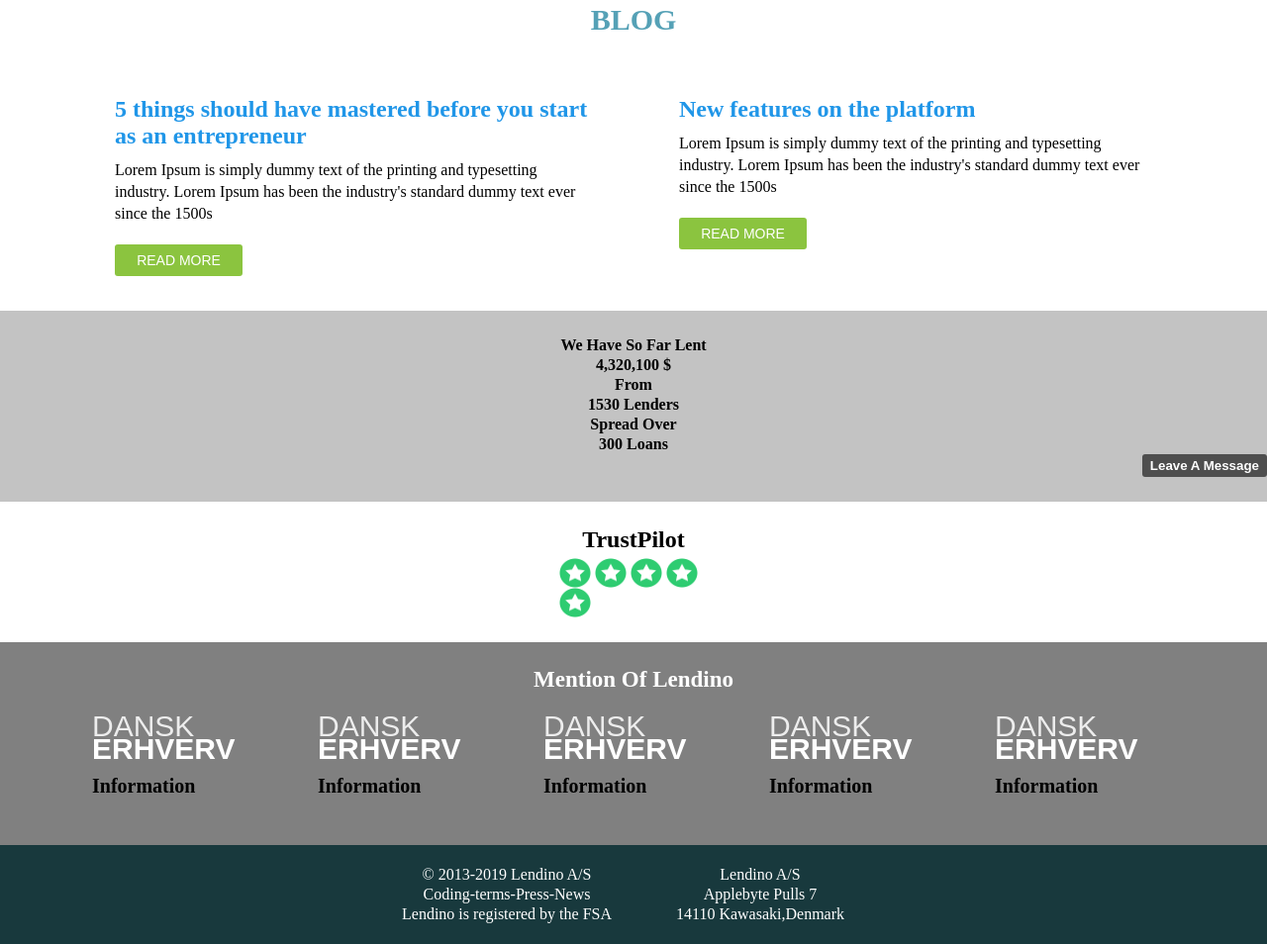
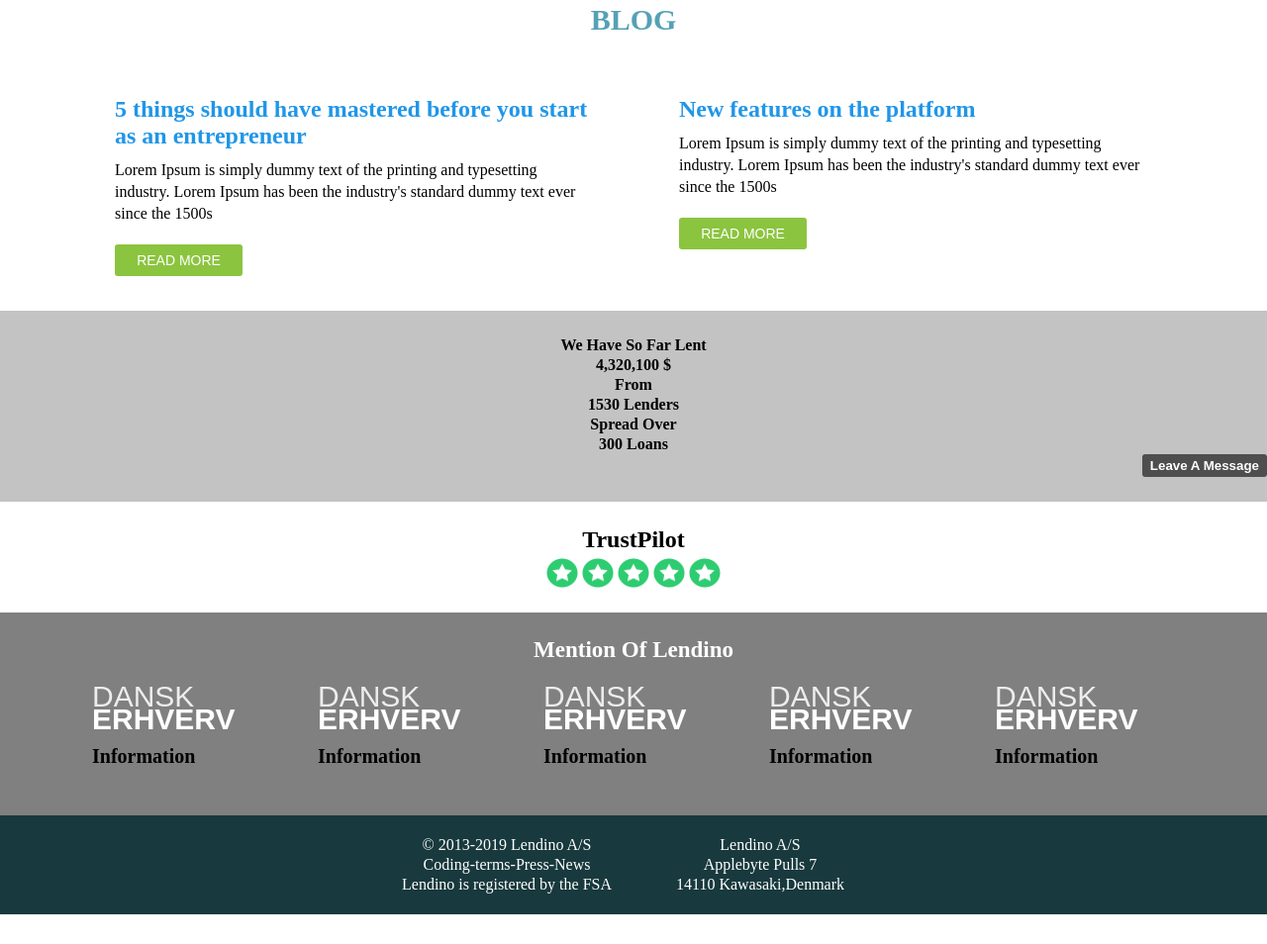
Before and after one commit to tasnimulshadi/ct-3rdclass-a1, a plain HTML site: page index.html in a window 1280 px wide. Shown: the part 1175-2129 px from the top of the page at 99% size. After the commit the page ends 2099 px from the top, so only its background shows below. Drawn offline with Linux system fonts and the light colour scheme.

Commit message:
Update style.css

```diff
--- a/css/style.css
+++ b/css/style.css
@@ -288,7 +288,7 @@ header {
     width: 100%;
 }
 .review-container {
-    width: 12%;
+    width: 180px;
     margin: 0 auto;
 }
 .review-container h2{
```
